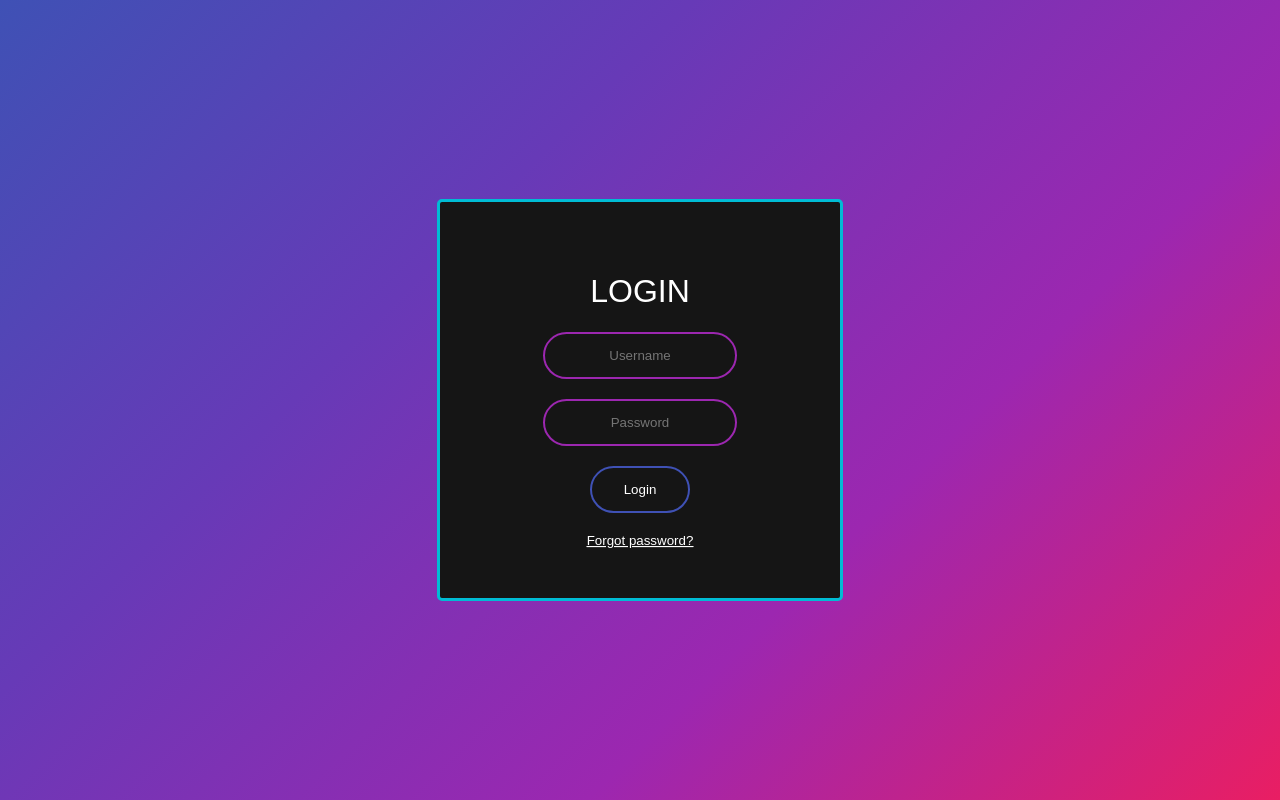
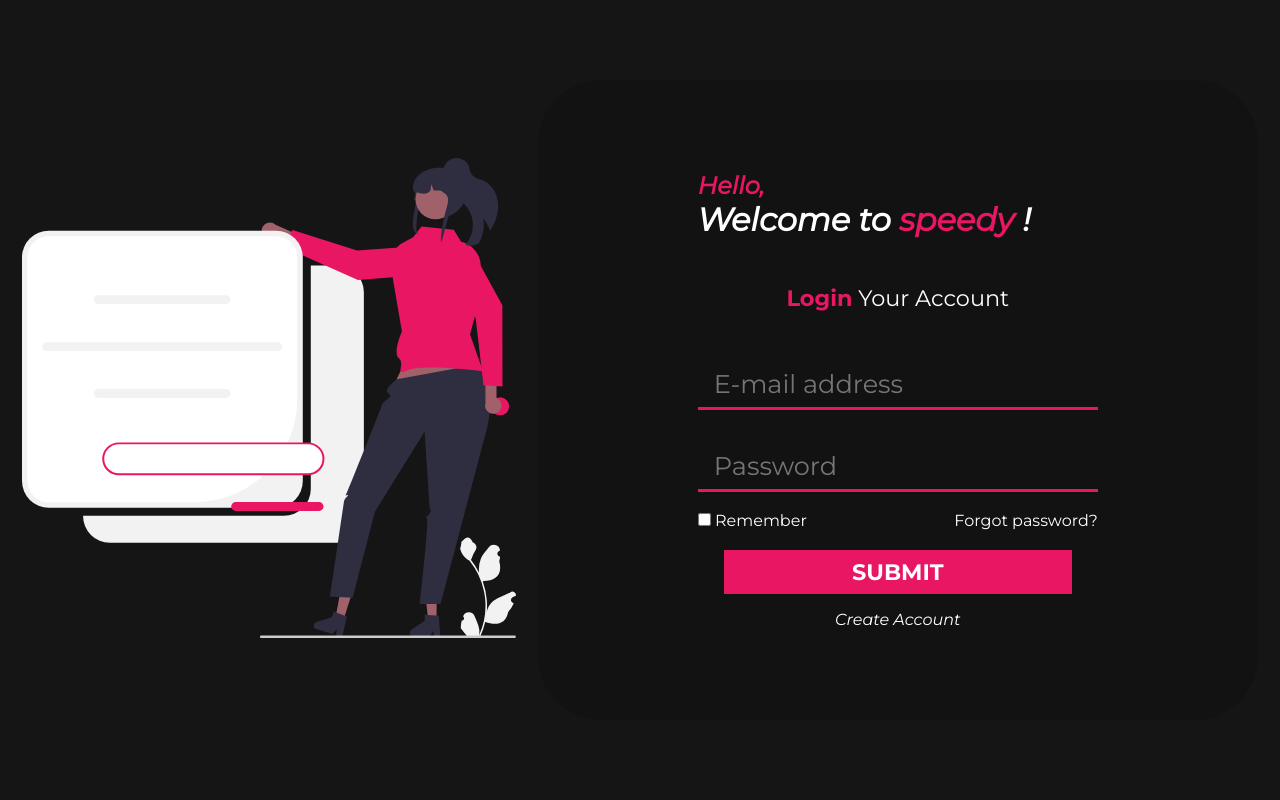
Before and after one commit to joaovictornovais/tela-de-login-simples, a plain HTML site: page index.html in a window 1280 px wide. Drawn offline with Linux system fonts and the light colour scheme.

Commit message:
Updated login screen

```diff
--- /dev/null
+++ b/assets/styles/style.css
@@ -0,0 +1,132 @@
+@import url('https://fonts.googleapis.com/css2?family=Montserrat:ital,wght@0,400;0,700;1,400&family=Open+Sans:ital,wght@0,400;0,700;1,400&display=swap');
+
+:root{
+    --primary-color: #E91663;
+    --secundary-color: #9c27b0;
+    --purple-color: #673AB7;
+    --blue-color: #3F51B5;
+    --soft-black: #151515;
+    --white-color: #fff;
+    --light-gray-color: #e6e6e6;
+
+    --gap: 3rem;
+}
+
+*{
+    margin: 0;
+    padding: 0;
+    box-sizing: border-box;
+    font-family: 'Montserrat';
+}
+body{
+    background: var(--soft-black);
+}
+
+main{
+    display: flex;
+    justify-content: space-evenly;
+    align-items: center;
+    height: 100vh;
+}
+
+#login-section{
+    display: flex;
+    background: #121212;
+    padding: 10rem;
+    height: 80vh;
+    width: 45rem;
+    border-radius: 4rem;
+    flex-direction: column;
+    justify-content: center;
+}
+
+.login-text{
+    margin-bottom: 2.8rem;
+}
+.login-text h1{
+    color: var(--white-color);
+    font-style: italic;
+    font-size: 2rem;
+}
+.login-text h2{
+    font-style: italic;
+    color: var(--primary-color);
+}
+.login-text-span{
+    color: var(--primary-color);
+}
+.login h3{
+    text-align: center;
+    color: var(--white-color);
+    margin-bottom: 3rem;
+    font-size: 1.4rem;
+    font-weight: lighter;
+}
+.login-span{
+    color: var(--primary-color);
+    font-weight: 700;
+}
+
+.login-inputs{
+    display: flex;
+    flex-direction: column;
+    gap: 2rem;
+    margin-bottom: 1.2rem;
+}
+.login-inputs input{
+    font-size: 1.6rem;
+    outline: none;
+    padding: 0.5rem 1rem;
+    background: none;
+    border: none;
+    border-bottom: 3px solid var(--primary-color);
+    color: var(--white-color);
+}
+.login-options{
+    display: flex;
+    justify-content: space-between;
+    color: var(--white-color);
+    user-select: none;
+    align-items: center;
+    margin-bottom: 1.2rem;
+}
+.login-options a{
+    text-decoration: none;
+    color: var(--white-color);
+    transition: all 300ms ease-in-out;
+}
+.login-options a:hover{
+    color: var(--primary-color);
+}
+
+.login-enter{
+    display: flex;
+    flex-direction: column;
+    align-items: center;
+}
+
+.login-enter button{
+    font-size: 1.4rem;
+    text-transform: uppercase;
+    font-weight: 700;
+    color: var(--white-color);
+    background: var(--primary-color);
+    border: none;
+    padding: 0.5rem 8rem;
+    margin-bottom: 1rem;
+    cursor: pointer;
+    transition: all 200ms ease-in-out;
+}
+.login-enter button:hover{
+    color: var(--primary-color);
+    background: var(--white-color);
+}
+.login-enter a{
+    text-decoration: none;
+    color: var(--white-color);
+    font-style: italic;
+    transition: all 200ms ease-in-out;
+}
+.login-enter a:hover{
+    color: var(--primary-color);
+}
--- a/index.html
+++ b/index.html
@@ -4,18 +4,40 @@
     <meta charset="UTF-8">
     <meta http-equiv="X-UA-Compatible" content="IE=edge">
     <meta name="viewport" content="width=device-width, initial-scale=1.0">
-    <link rel="stylesheet" type="text/css" href="style.css">
-    <title>LOGIN | JV</title>
+    <link rel="stylesheet" type="text/css" href="./assets/styles/style.css">
+    <title>LOGIN | João Victor</title>
 </head>
 <body>
-    <div class="box">
-        <form action="">
-            <h1>Login</h1>
-            <input class="inputUser" type="text" name="username" id="username" placeholder="Username" required>
-            <input class="inputUser" type="password" name="password" id="password" placeholder="Password" required>
-            <input class="button" type="submit" value="Login">
-            <a href="#" target="__blank"><u>Forgot password?</u></a>
-        </form>
-    </div>
+    <main>
+        <section id="img-section">
+            <img src="./assets/imgs/undraw_job_offers_re_634p.svg">
+        </section>
+        <section id="login-section">
+            <div class="login-text">
+                <h2>Hello,</h2>
+                <h1>Welcome to <span class="login-text-span">speedy</span> !</h1>
+            </div>
+            <div class="login">
+                <h3><span class="login-span">Login</span> Your Account</h3>
+                <div class="login-inputs">
+                    <input type="email" name="email" id="email" placeholder="E-mail address">
+                    <input type="password" name="password" id="password" placeholder="Password">
+                </div>
+                <div class="login-options">
+                    <div class="login-checkbox">
+                        <input type="checkbox" name="checkbox" id="checkbox">
+                        <label for="checkbox">Remember</label>
+                    </div>
+                    <a href="#">Forgot password?</a>
+                </div>
+                <div class="login-enter">
+                    <button href="#" type="submit">Submit</button>
+                    <a href="">Create Account</a>
+                </div>
+
+            </div>
+        </section>
+    </main>
+
 </body>
 </html>
--- a/style.css
+++ /dev/null
@@ -1,73 +0,0 @@
-body{
-    margin: 0;
-    padding: 0;
-    box-sizing: border-box;
-    background-image: linear-gradient(-45deg, #E91E63, #9C27B0, #673AB7, #3F51B5);
-    width: 100%;
-    height: 100vh;
-    position: relative;
-    font-family: sans-serif;
-
-}
-
-.box{
-    position: absolute;
-    top: 50%;
-    left: 50%;
-    transform: translate(-50%, -50%);
-    background: #151515;
-    text-align: center;
-    width: 300px;
-    padding: 50px;
-    border-radius: 5px;
-    text-transform: uppercase;
-    border: 3px solid #00BCD4;
-}
-
-h1{
-    color: #fff;
-    font-weight: 400;
-}
-.inputUser{
-    display: block;
-    margin: 20px auto;
-    text-align: center;
-    outline: none;
-    background: none;
-    border: none;
-    color: #fff;
-    border: 2px solid #9C27B0;
-    border-radius: 25px;
-    padding: 14px 10px;
-    margin: 20px auto;
-    width: 170px;
-    transition: 0.25s;
-}
-
-.inputUser:focus{
-    width: 280px;
-    border: 2px solid #E91E63;
-}
-
-.button{
-    border: none;
-    background: none;
-    color: #fff;
-    padding: 14px 10px;
-    border: 2px solid #3F51B5;
-    width: 100px;
-    border-radius: 25px;
-    transition: 0.25s;
-}
-.button:hover{
-    background: #3F51B5;
-    cursor: pointer;
-}
-
-a{
-    display: block;
-    margin-top: 20px;
-    font-size: 10pt;
-    color: #fff;
-    text-transform: initial;
-}
```
Also changed, not shown: assets/imgs/undraw_job_offers_re_634p.svg (added).
